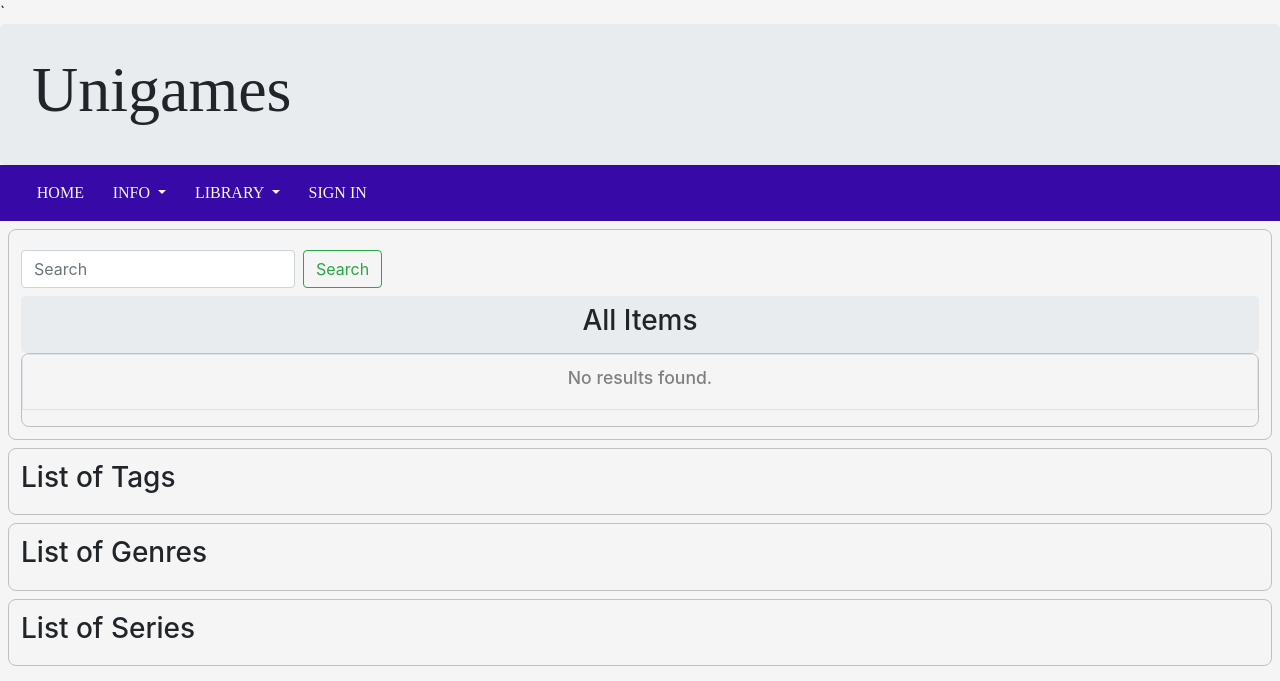
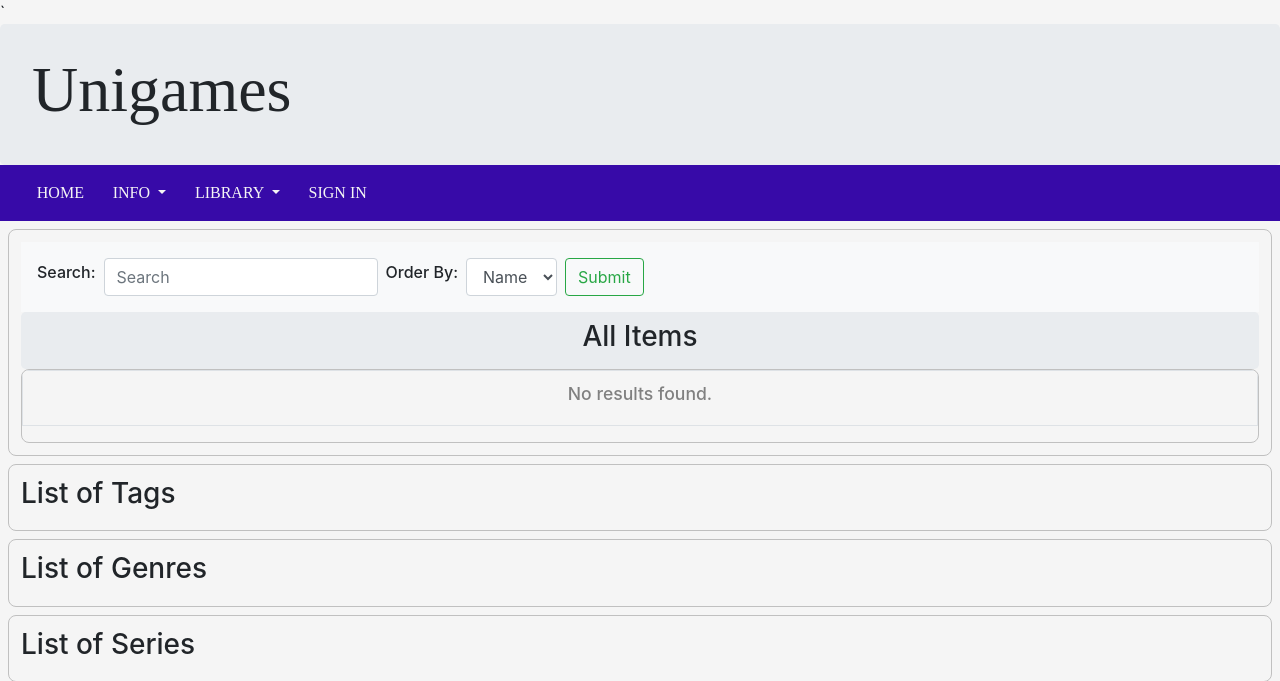
Before and after one commit to sirmiggles/project-dragon, a Django app: page /library/ALL/ in a window 1280 px wide. Shown: the top 681 px of the page. Run offline with Django 3.2, Linux system fonts and the light colour scheme; data that the repository does not hold is empty; some libraries are stand-ins or nearby versions; some web fonts are replaced.

Commit message:
Added ordering for all-items page

```diff
--- a/src/dragon/library/templates/library/item/all.html
+++ b/src/dragon/library/templates/library/item/all.html
@@ -3,15 +3,26 @@
 {% block page-title %}Library{% endblock %}
 
 {% block search-form %}
-  <form class="form-inline my-2 my-lg-2">
+<nav class="navbar navbar-expand-lg navbar-light bg-light">
+
+  <div class="collapse navbar-collapse" id="navbarSupportedContent">
+    <h6>Search: </h6>
+    <form class="form-inline ml-sm-2 my-2 my-lg-2">
       <input class="form-control mr-sm-2"
              type="search"
              placeholder="Search"
              aria-label="Search"
              name="search"
              value={{ searchterm }}>
-    <button class="btn btn-outline-success my-2 my-sm-0" type="submit">Search</button>
+      <h6>Order By: </h6>
+      <select class="form-control ml-sm-2 mr-sm-2" name="order">
+        <option value="name">Name</option>
+        <option value="type">Type</option>
+      </select>
+      <button class="btn btn-outline-success my-2 my-sm-0 mr-sm-2" type="submit">Submit</button>
     </form>
+  </div>
+</nav>
 {% endblock %}
 
 {% block lib-name %}All Items{% endblock %}
```
Lines whose indentation alone changed are shown as unchanged.
